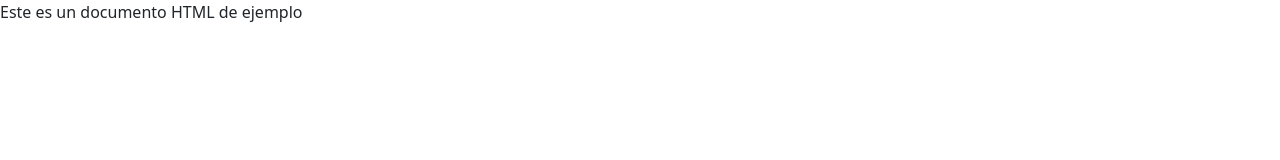
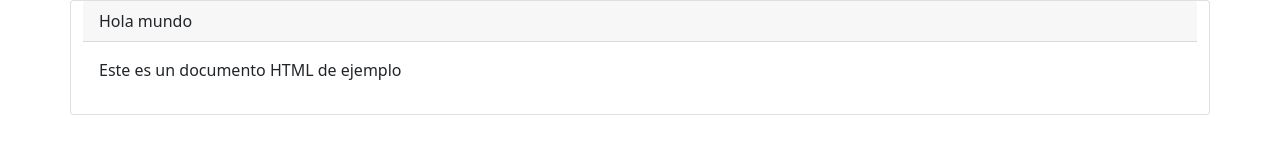
Before and after one commit to aranda90/teach, a plain HTML site: page index.html in a window 1280 px wide. Drawn offline with nearby package versions, Linux system fonts and the light colour scheme.

```diff
--- a/index.html
+++ b/index.html
@@ -8,9 +8,18 @@
     <title>Ejemplo</title>
 </head>
 <body>
-    <p>Este es un documento HTML de ejemplo</p>
+    <div class="container">
+        <div class="row">
+            <div class="card">
+                <div class="card-header">Hola mundo</div>
+                <div class="card-body">
+                    <p>Este es un documento HTML de ejemplo</p>
+                </div>
+            </div>
+        </div>
+    </div>
 
-
+    <script src="https://cdnjs.cloudflare.com/ajax/libs/jquery/3.6.0/jquery.min.js" integrity="sha512-894YE6QWD5I59HgZOGReFYm4dnWc1Qt5NtvYSaNcOP+u1T9qYdvdihz0PPSiiqn/+/3e7Jo4EaG7TubfWGUrMQ==" crossorigin="anonymous" referrerpolicy="no-referrer"></script>
     <script src="https://cdn.jsdelivr.net/npm/bootstrap@5.0.2/dist/js/bootstrap.bundle.min.js" integrity="sha384-MrcW6ZMFYlzcLA8Nl+NtUVF0sA7MsXsP1UyJoMp4YLEuNSfAP+JcXn/tWtIaxVXM" crossorigin="anonymous"></script>
 </body>
 </html>
```
